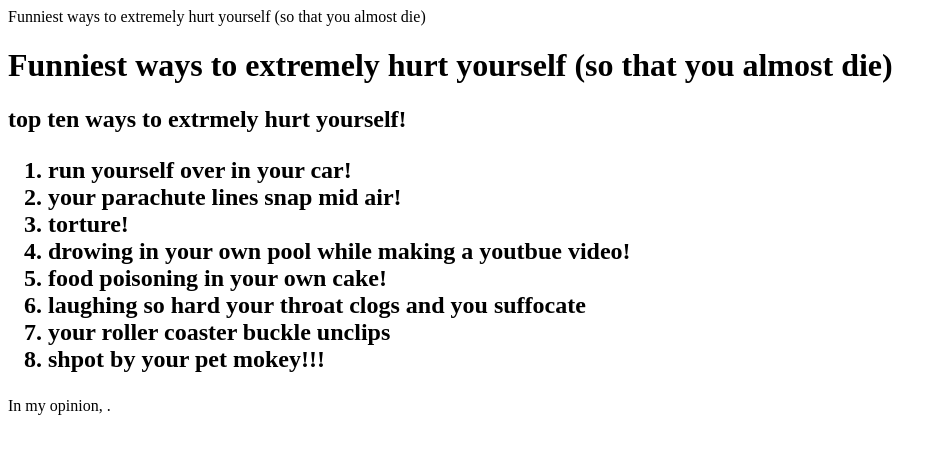
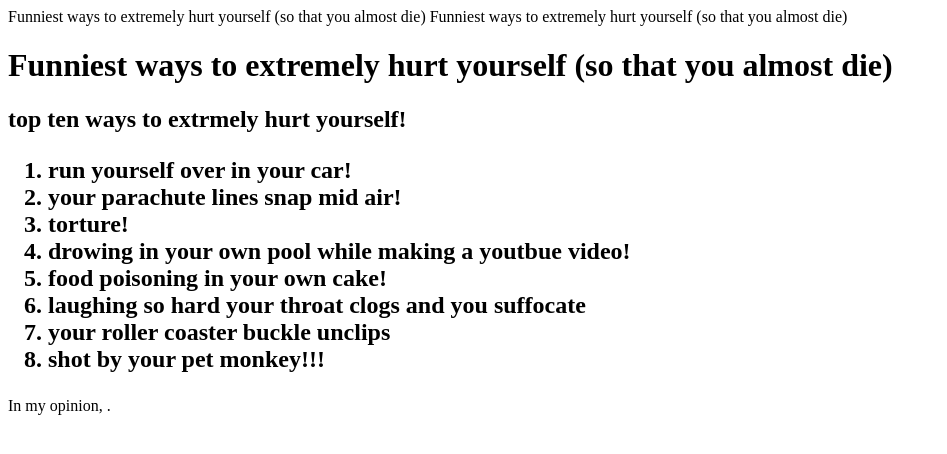
Before and after one commit to stanky-snake/mywebpage, a plain HTML site: page index.html in a window 1280 px wide. Shown: the whole page, without its empty margins (0-947 px from the left). Drawn offline with Linux system fonts and the light colour scheme.

Commit message:
Create index.html

```diff
--- a/index.html
+++ b/index.html
@@ -1,12 +1,10 @@
 <!DOCTYPE html>
 <html>Funniest ways to extremely hurt yourself (so that you almost die)
-<head>
+<head>Funniest ways to extremely hurt yourself (so that you almost die)</head>
+<body>
 <h1>Funniest ways to extremely hurt yourself (so that you almost die)</h1>
-</head>
-<body>
 
-
-     <h2>top ten ways to extrmely hurt yourself!
+   <h2>top ten ways to extrmely hurt yourself!
 
   <ol>
     <li>run yourself over in your car!
@@ -16,10 +14,13 @@
            <li>food poisoning in your own cake!
              <li>laughing so hard your throat clogs and you suffocate
                <li>your roller coaster buckle unclips
-                 <li>shpot by your pet mokey!!! </h1>
+                 <li>shot by your pet monkey!!! </h1>
   </h2>
 
   <p>In my opinion, .</p>
+</body>
 
-</body>
+
+
+
 </html>
```
